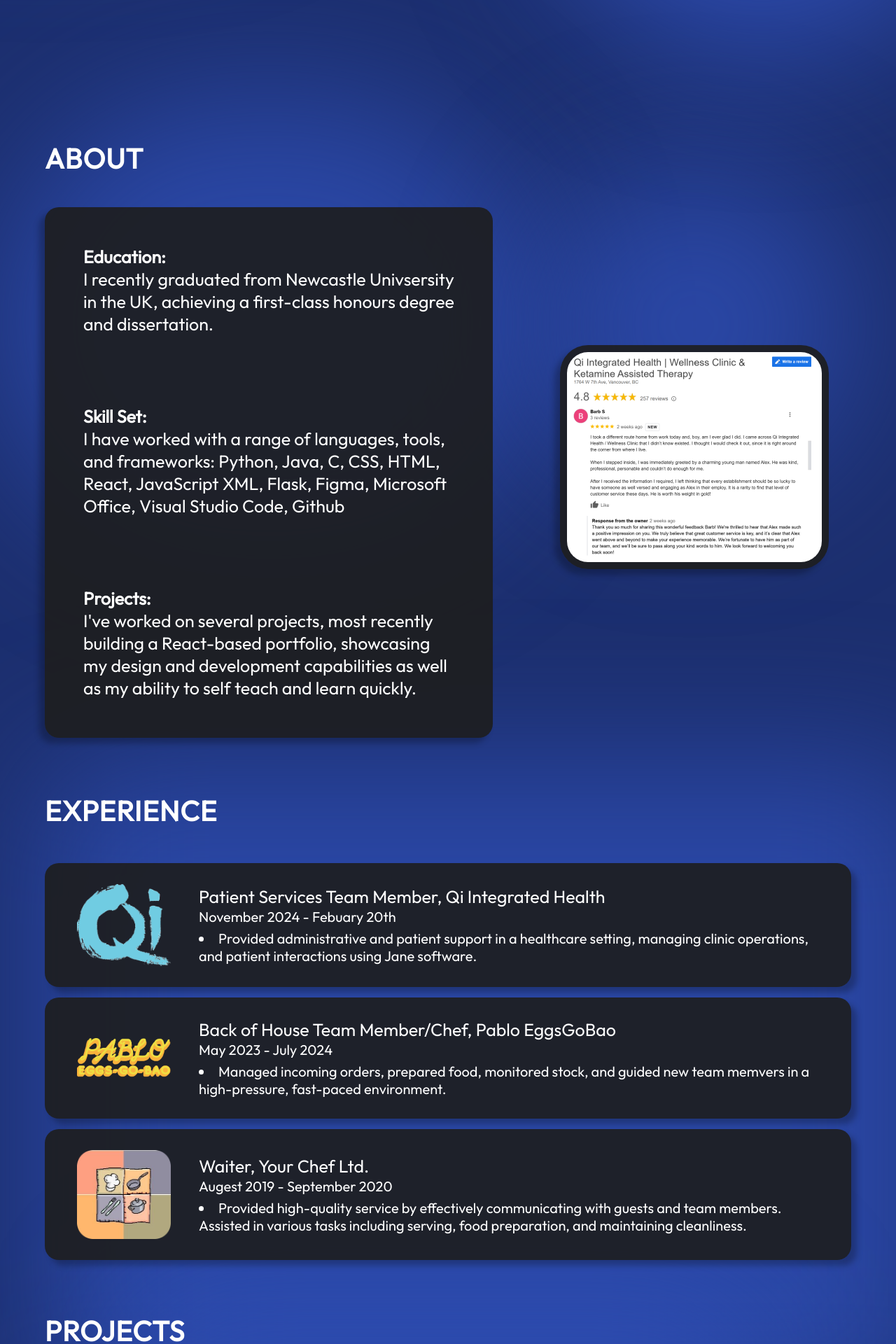
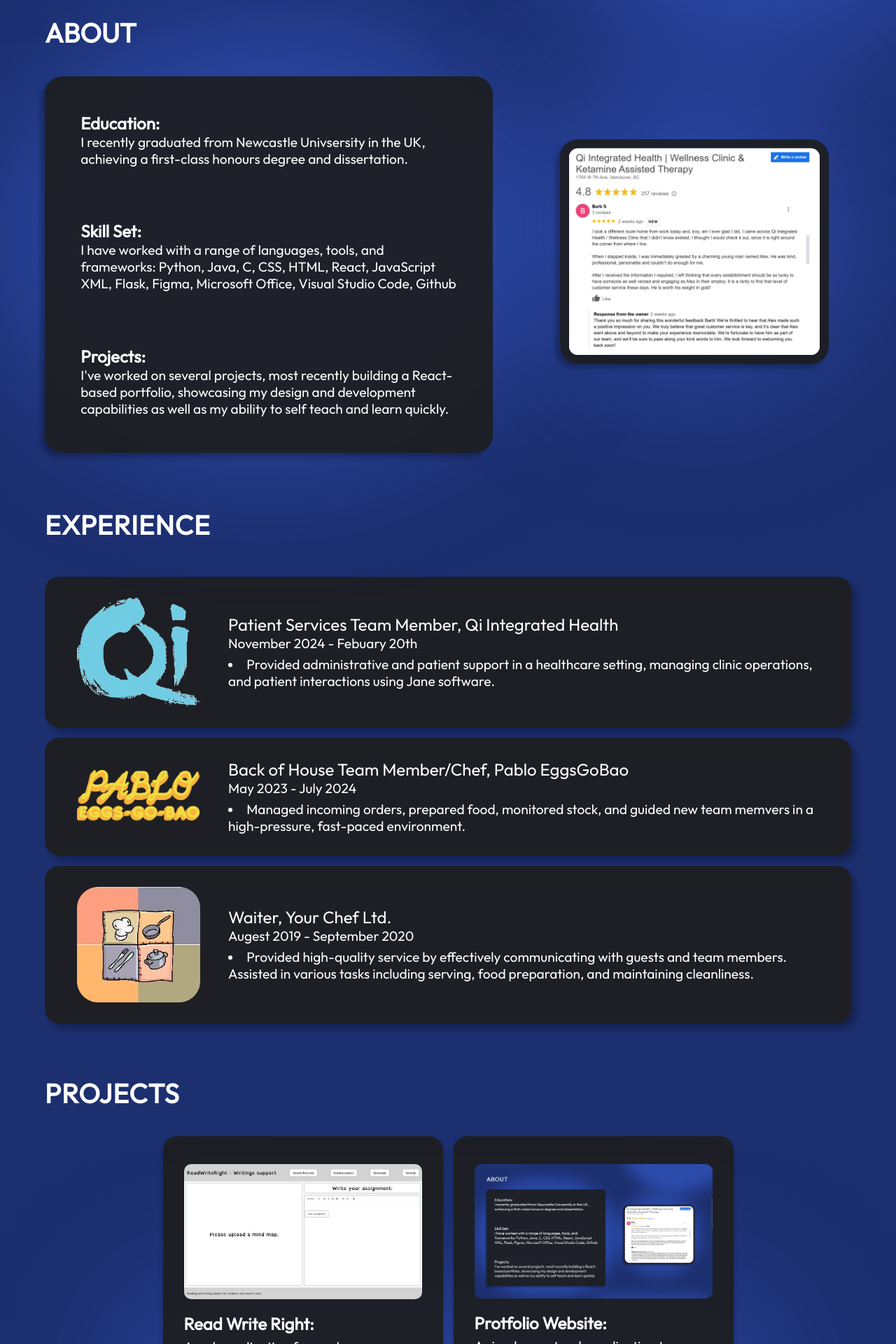
Before and after one commit to Alex45674/readwriteright, a React (Vite) app: page / in a window 1280 px wide. Shown: the part 860-2780 px from the top of the page at 70% size. Built offline with nearby package versions, Linux system fonts and the light colour scheme.

Commit message:
More responsiveness updates for different screen sizes

```diff
--- a/src/components/About/About.module.css
+++ b/src/components/About/About.module.css
@@ -3,29 +3,32 @@
 .container {
     display: flex;
     flex-direction: row;
+    flex-wrap: wrap;
     z-index: 1;
 }
 
 .container2 {
     position: relative;
     background-color: rgba(29, 29, 29, 0.9);
-    box-shadow: -8px 8px 8px rgba(0, 0, 0, 0.25);
-    border-radius: 20px;
-    padding: 30px;
-    margin-top: 45px;
+    box-shadow: -0.5vw 0.5vw 0.5vw rgba(0, 0, 0, 0.25);
+    border-radius: 2vw;
+    padding: 2vw;
+    margin-top: 3vw;
     z-index: 2;
     margin-left: 5%;
     width: 50%;
+    max-width: 900px;
+    min-width: 300;
 }
 
 .title {
     color: var(--color-text);
     margin: 0 5%;
-    font-size: 40px;
+    font-size: clamp(1.5rem, 3vw, 2.5rem);
     font-weight: 700;
-    letter-spacing: 1px;
+    letter-spacing: 0.1;
     text-transform: uppercase;
-    z-index: 1;
+    z-index: 2;
     position: relative;
 }
 
@@ -38,15 +41,12 @@
 
 .aboutImage {
     width: 30%;
-    padding-top: 10px;
-    padding-bottom: 10px;
-    padding-left: 10px;
-    padding-right: 10px;
-    z-index: 1;
+    padding: 1vw;
+    z-index: 2;
     margin: auto;
-    border-radius: 40px;
+    border-radius: 2vw;
     background-color: rgba(29, 29, 29, 0.9);
-    box-shadow: -8px 8px 8px rgba(0, 0, 0, 0.25);
+    box-shadow: -0.5vw 0.5vw 0.5vw rgba(0, 0, 0, 0.25);
 
 }
 
@@ -54,16 +54,16 @@
     color: var(--color-text);
     display: flex;
     flex-direction: column;
-    gap: 50px;
+    gap: 2vw;
 }
 
 .aboutItem {
     display: flex;
     flex-direction: row;
     align-items: center;
-    border-radius: 20px;
+    border-radius: 2vw;
     list-style: none;
-    padding: 25px;
+    padding: 2vw;
     background-image: linear-gradient(
         90deg,
         rgba(165, 215, 232, 0.42) 0%,
@@ -79,25 +79,22 @@
 }
 
 .aboutItem h3 {
-    font-size: 25px;
+    font-size: clamp(1rem, 2vw, 1.5rem);
     font-weight: 600;
 }
 
 .aboutItem p {
-    font-size: 25px;
+    font-size: clamp(0.9rem, 1.8vw, 1.2rem);
 }
 
 .topBlur {
     position: absolute;
     width: 60vw;
     height: 50vw;
-    min-width: 350px;
-    min-width: 350px;
-    top: 1000px;
-    left: 0vw;
-    border-radius: 764px;
+    top: 110vh;
+    border-radius: 50%;
     background: rgba(49, 82, 189, 0.7);
-    filter: blur(100px);
+    filter: blur(7vw);
     z-index: 0;
 }
 
@@ -107,7 +104,7 @@
     height: 35vw;
     min-width: 350px;
     min-width: 350px;
-    top: 1100px;
+    top: 120vh;
     right: 5vw;
     border-radius: 764px;
     background: rgba(49, 82, 189, 0.7);
@@ -115,7 +112,7 @@
     z-index: 0;
 }
 
-@media screen and (max-width: 830px) {
+@media screen and (max-width: 900px) {
 
     .container2 {
         background-color: transparent;
@@ -124,7 +121,7 @@
         width: 90%;
         padding-left: 3vw;
         padding-right: 3vw;
-        padding-top: 60px;
+        padding-top: 50px;
         margin-top: 45px;
     }
 
@@ -148,32 +145,10 @@
     }
 
     .topBlur {
-        position: absolute;
-        width: 775px;
-        height: 800px;
-        min-width: 350px;
-        min-width: 350px;
-        top: 1000px;
-        left: 0;
-        right: 0;
-        border-radius: 764px;
-        background: rgba(49, 82, 189, 0.7);
-        filter: blur(100px);
-        z-index: 0;
+        display: none;
     }
 
     .bottomBlur {
-        position: absolute;
-        width: 775px;
-        height: 650px;
-        min-width: 350px;
-        min-width: 350px;
-        top: 1100px;
-        left: 0;
-        right: 0;
-        border-radius: 764px;
-        background: rgba(49, 82, 189, 0.7);
-        filter: blur(100px);
-        z-index: 0;
+        display: none;
     }
 }
--- a/src/components/Contact/Contact.module.css
+++ b/src/components/Contact/Contact.module.css
@@ -11,19 +11,21 @@
     width: 100vw;
     padding: 58px 10%;
     gap: 10px;
+    z-index: 3;
 }
 
 .text h2 {
-    font-size: 80px;
+    font-size: clamp(1.5rem, 3vw, 2.5rem);
     font-weight: 700;
     letter-spacing: 4px;
 }
 
 .text p {
+    font-size: clamp(1rem, 2vw, 1.5rem);
     font-family: 40px;
     font-weight: 400;
     letter-spacing: 2px;
-    padding-left: 8px;
+    padding-top: 10px;
 }
 
 .links {
@@ -43,7 +45,7 @@
 .link a {
     color: var(--color-text);
     text-decoration: none;
-    font-size: 30px;
+    font-size: clamp(0.9rem, 1.8vw, 1.2rem);
     font-weight: 400;
     letter-spacing: 1.5px;
 }
--- a/src/components/Experience/Experience.module.css
+++ b/src/components/Experience/Experience.module.css
@@ -11,7 +11,7 @@
 .title {
     color: var(--color-text);
     z-index: 5;
-    font-size: 40px;
+    font-size: clamp(1.5rem, 3vw, 2.5rem);
     font-weight: 700;
     letter-spacing: 1px;
     text-transform: uppercase;
@@ -148,7 +148,7 @@
 
 
 .historyItem img {
-    width: 150px;
+    width: 15vw;
     padding-left: 16px;
     transition: transform 0.4s ease, z-index 0s linear;
     z-index: 1;
@@ -166,16 +166,17 @@
 
 .historyItemDetails {
     font-family: var(--font-roboto);
+    font-size: clamp(1rem, 2vw, 1.5rem);
 }
 
 .historyItemDetails h3 {
-    font-size: 25px;
+    font-size: clamp(1rem, 2vw, 1.5rem);
     font-weight: 500;
 
 }
 
 .historyItemDetails p {
-    font-size: 20px;
+    font-size: clamp(0.9rem, 1.8vw, 1.2rem);
     font-weight: 300;
 
 }
@@ -184,7 +185,7 @@
 .historyItemDetails ul {
     margin-top: 6px;
     list-style-position: inside;
-    font-size: 20px;
+    font-size: clamp(0.9rem, 1.8vw, 1.2rem);
     list-style-type: disc;
 
 }
@@ -253,31 +254,11 @@
     }
 
     .bottomBlur {
-        position: absolute;
-        width: 100vw;
-        height: 73svw;
-        min-width: 350px;
-        min-width: 350px;
-        top: 1950px;
-        left: auto;
-        border-radius: 70px;
-        background: rgba(49, 82, 189, 0.7);
-        filter: blur(100px);
-        z-index: 0;
+        display: none;
     }
 
     .topBlur {
-        position: absolute;
-        width: 100vw;
-        height: 73svw;
-        min-width: 350px;
-        min-width: 350px;
-        top: 2100px;
-        right: auto;
-        border-radius: 70px;
-        background: rgba(49, 82, 189, 0.7);
-        filter: blur(100px);
-        z-index: -1;
+        display: none;
     }
 
 }
--- a/src/components/Hero/Hero.module.css
+++ b/src/components/Hero/Hero.module.css
@@ -1,8 +1,8 @@
 @import "../../vars.css";
 
 .container {
-    padding-top: 200px;
-    padding-bottom: 225px;
+    padding-top: clamp(10vh, 12vh, 18vh);
+    padding-bottom: clamp(8vh, 28vh, 30vh);
     position: relative;
     display: flex;
     flex-direction: column;
@@ -24,7 +24,7 @@
 }
 
 .title {
-    font-size: 72px;
+    font-size: clamp(2.5rem, 5vw, 8.5rem);
     font-weight: bold;
     margin-bottom: 10px;
     font-family: var(--font-outfit);
@@ -35,12 +35,13 @@
     );
     -webkit-text-fill-color: transparent;
     -webkit-background-clip: text;
+
     z-index: 1;
     position: relative;
 }
 
 .description {
-    font-size: 30px;
+    font-size: clamp(1rem, 2vw, 3.5rem);
     font-family: var(--font-outfit);
     margin-bottom: 110px;
     margin-top: 50px;
@@ -90,6 +91,7 @@
     height: 50vw;
     min-width: 350px;
     min-width: 350px;
+    max-width: 900;
     top: -100px;
     left: -40vw;
     border-radius: 764px;
@@ -104,6 +106,7 @@
     height: 50vw;
     min-width: 350px;
     min-width: 250px;
+    max-width: 900px;
     top: 150px;
     right: -20vw;
     border-radius: 764px;
@@ -114,9 +117,8 @@
 
 @media screen and (max-width: 830px) {
     .description {
-        font-size: 28px;
-        margin-left: 1%;
-        margin-right: 1%;
+        margin-left: 10%;
+        margin-right: 10%;
         margin-top: 25px;
     }
 
--- a/src/components/NavBar/Navbar.module.css
+++ b/src/components/NavBar/Navbar.module.css
@@ -46,7 +46,7 @@
     display: none;
 }
 
-@media screen and (max-width: 830px) {
+@media screen and (max-width: 1500px) {
     .navbar {
         flex-direction: column;
         align-items: flex-start;
--- a/src/components/Projects/ProjectCard.module.css
+++ b/src/components/Projects/ProjectCard.module.css
@@ -7,10 +7,10 @@
     border-radius: 20px;
     background: rgba(29, 29, 29, 0.9);
     box-shadow: 0 8px 8px 0 rgba(0, 0, 0, 0.25);
-    height: 500px;
-    width: 400px;
+    width: clamp(250px, 40vw, 400px);
+    height: clamp(300px, 60vh, 500px);
     padding: 15px;
-    max-width: 345px;
+    max-width: 70%;
     z-index: 2;
 }
 
@@ -51,7 +51,7 @@
 
 .title {
     margin-top: 20px;
-    font-size: 25px;
+    font-size: clamp(1rem, 2vw, 1.5rem);
     font-weight: 700;
     z-index: 1;
     position: relative;
@@ -59,11 +59,12 @@
 
 .description {
     margin-top: 6px;
-    font-size: 20px;
+    font-size: clamp(0.9rem, 1.8vw, 1.2rem);
     font-weight: 400;
 }
 
 .skills {
+
     width: 100%;
     margin-top: auto;
     display: flex;
@@ -83,21 +84,3 @@
     gap: 5px;
     margin: auto;
 }
-
-.links {
-    width: 100%;
-    display: flex;
-    justify-content: space-around;
-    margin-top: auto;
-    z-index: 1;
-}
-
-.link {
-    text-decoration: none;
-    color: var(--color-text);
-    font-size: 30px;
-    font-weight: 600;
-    border-radius: 100px;
-    background: rgba(0, 0, 0, 0.25);
-    padding: 1px 110px;
-}
--- a/src/components/Projects/Projects.module.css
+++ b/src/components/Projects/Projects.module.css
@@ -10,7 +10,7 @@
 
 .title {
     color: var(--color-text);
-    font-size: 40px;
+    font-size: clamp(1.5rem, 3vw, 2.5rem);
     font-weight: 700;
     letter-spacing: 1px;
     text-transform: uppercase;
@@ -33,7 +33,7 @@
 .bottomBlur {
     position: absolute;
     width: 70vw;
-    height: 35svw;
+    height: 30vw;
     min-width: 350px;
     min-width: 350px;
     top: 2720px;
@@ -46,6 +46,6 @@
 
 @media screen and (max-width: 830px) {
     .bottomBlur {
-        z-index: -1;
+        display: none;
     }
 }
```
